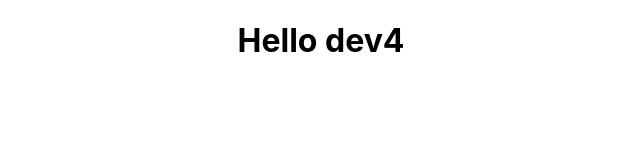
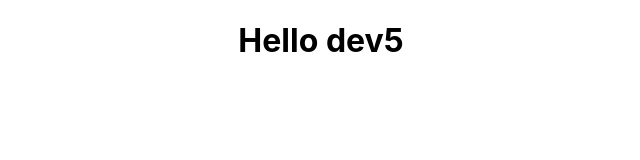
Before and after one commit to hoangnt-tgl/react, a React (Create React App) app: page / in a window 1280 px wide. Shown: the top 160 px of the page, without its empty margins (319-959 px from the left). Built offline with nearby package versions, Linux system fonts and the light colour scheme.

Commit message:
init dev5

```diff
--- a/src/App.js
+++ b/src/App.js
@@ -4,7 +4,7 @@ import "./App.css";
 function App() {
   return (
     <div className="App">
-      <h1>Hello dev4</h1>
+      <h1>Hello dev5</h1>
     </div>
   );
 }
```
